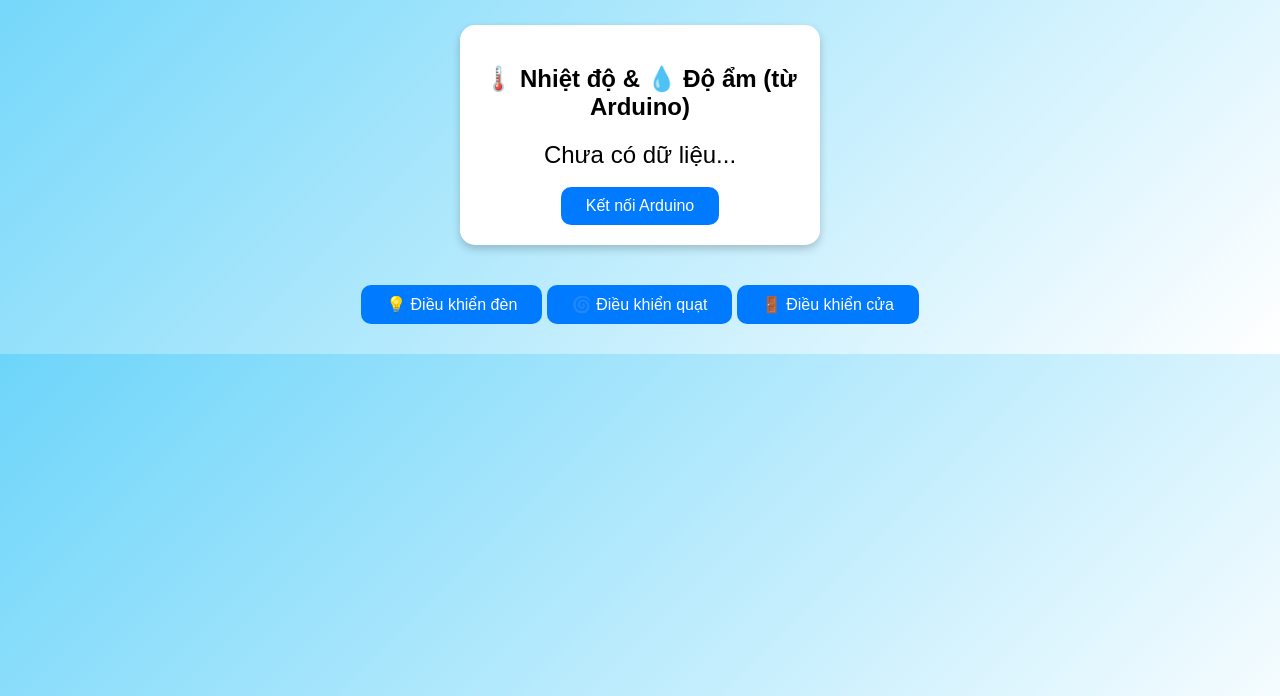
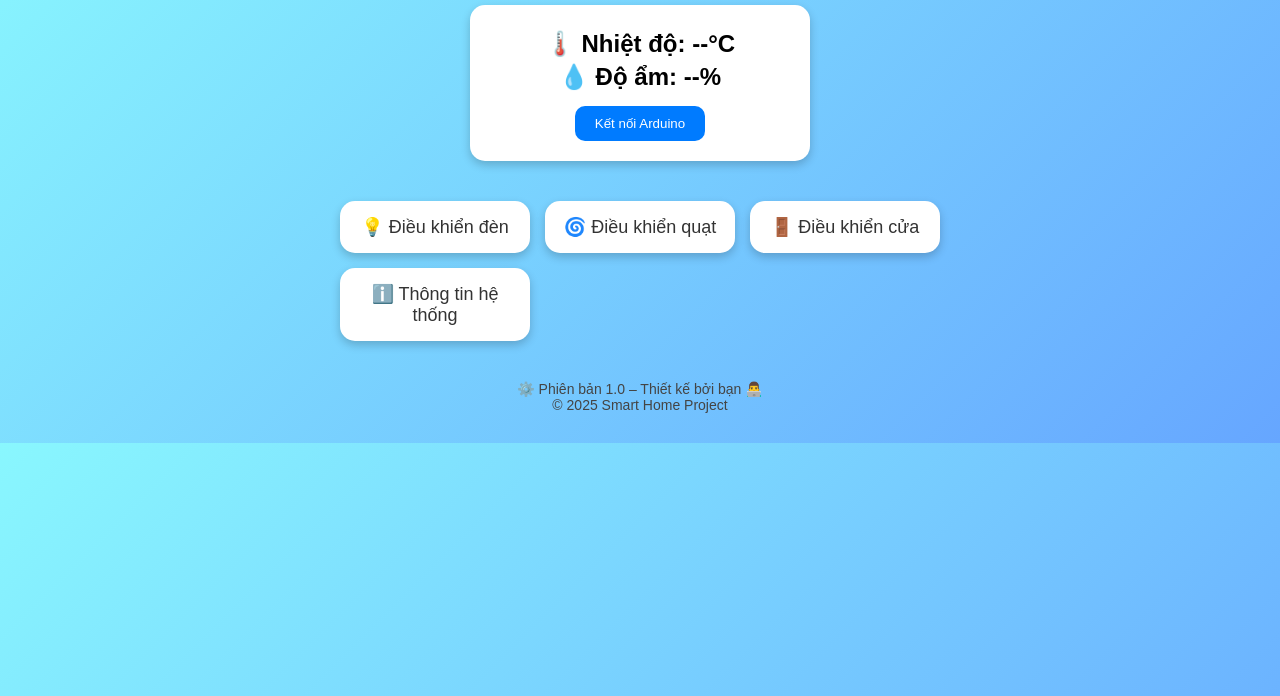
Before and after one commit to quangagta/nhalinhtinh2, a plain HTML site: page index.html in a window 1280 px wide. Shown: the part 104-800 px from the top of the page. Drawn offline with Linux system fonts and the light colour scheme.

Commit message:
Update index.html

```diff
--- a/index.html
+++ b/index.html
@@ -6,54 +6,87 @@
   <style>
     body {
       font-family: Arial, sans-serif;
-      background: linear-gradient(135deg, #6dd5fa, #ffffff);
+      background: linear-gradient(135deg, #89f7fe, #66a6ff);
       text-align: center;
       margin: 0;
       padding: 30px;
     }
-    h1 { font-size: 2em; color: #333; }
+    h1 {
+      color: #333;
+      margin-bottom: 10px;
+    }
     .sensor {
-      margin: 40px auto;
       background: white;
-      width: 320px;
+      width: 300px;
+      margin: 20px auto;
       padding: 20px;
       border-radius: 15px;
-      box-shadow: 0 4px 8px rgba(0,0,0,0.2);
+      box-shadow: 0 4px 10px rgba(0,0,0,0.2);
     }
-    .value {
-      font-size: 24px;
-      margin-top: 10px;
+    .sensor h2 { margin: 5px 0; }
+    .menu {
+      display: grid;
+      grid-template-columns: repeat(auto-fit, minmax(160px, 1fr));
+      gap: 15px;
+      max-width: 600px;
+      margin: 40px auto;
+    }
+    .card {
+      background: white;
+      border-radius: 15px;
+      padding: 15px;
+      text-decoration: none;
+      color: #333;
+      font-size: 18px;
+      box-shadow: 0 4px 10px rgba(0,0,0,0.2);
+      transition: 0.2s;
+    }
+    .card:hover {
+      background: #007bff;
+      color: white;
+      transform: scale(1.05);
     }
     button {
       background: #007bff;
       color: white;
-      padding: 10px 25px;
       border: none;
+      padding: 10px 20px;
       border-radius: 10px;
       cursor: pointer;
-      font-size: 16px;
+      margin-top: 10px;
     }
     button:hover { background: #0056b3; }
+    footer {
+      margin-top: 40px;
+      color: #444;
+      font-size: 14px;
+    }
   </style>
 </head>
 <body>
   <h1>🏠 Nhà Thông Minh</h1>
   <div class="sensor">
-    <h2>🌡️ Nhiệt độ & 💧 Độ ẩm (từ Arduino)</h2>
-    <div class="value" id="data">Chưa có dữ liệu...</div>
-    <br>
+    <h2>🌡️ Nhiệt độ: <span id="temp">--</span>°C</h2>
+    <h2>💧 Độ ẩm: <span id="hum">--</span>%</h2>
     <button id="connect">Kết nối Arduino</button>
   </div>
 
   <div class="menu">
-    <a href="den.html"><button>💡 Điều khiển đèn</button></a>
-    <a href="quat.html"><button>🌀 Điều khiển quạt</button></a>
-    <a href="cua.html"><button>🚪 Điều khiển cửa</button></a>
+    <a href="den.html" class="card">💡 Điều khiển đèn</a>
+    <a href="quat.html" class="card">🌀 Điều khiển quạt</a>
+    <a href="cua.html" class="card">🚪 Điều khiển cửa</a>
+    <a href="info.html" class="card">ℹ️ Thông tin hệ thống</a>
   </div>
+
+  <footer>
+    ⚙️ Phiên bản 1.0 – Thiết kế bởi bạn 👨‍💻<br>
+    © 2025 Smart Home Project
+  </footer>
 
   <script>
     const connectBtn = document.getElementById("connect");
-    const output = document.getElementById("data");
+    const tempSpan = document.getElementById("temp");
+    const humSpan = document.getElementById("hum");
     let port, reader;
 
     connectBtn.addEventListener("click", async () => {
@@ -64,14 +97,22 @@
         port.readable.pipeTo(decoder.writable);
         reader = decoder.readable.getReader();
 
-        output.textContent = "🔌 Đang kết nối...";
+        connectBtn.textContent = "🔌 Đã kết nối";
         while (true) {
           const { value, done } = await reader.read();
           if (done) break;
-          if (value) output.textContent = "📶 " + value.trim();
+          if (value) {
+            const text = value.trim();
+            // Dữ liệu Arduino gửi: T:xx H:xx
+            const match = text.match(/T:(\d+\.?\d*)\s*H:(\d+\.?\d*)/);
+            if (match) {
+              tempSpan.textContent = match[1];
+              humSpan.textContent = match[2];
+            }
+          }
         }
       } catch (err) {
-        output.textContent = "⚠️ Không thể kết nối: " + err;
+        alert("Không thể kết nối Arduino: " + err);
       }
     });
   </script>
```
